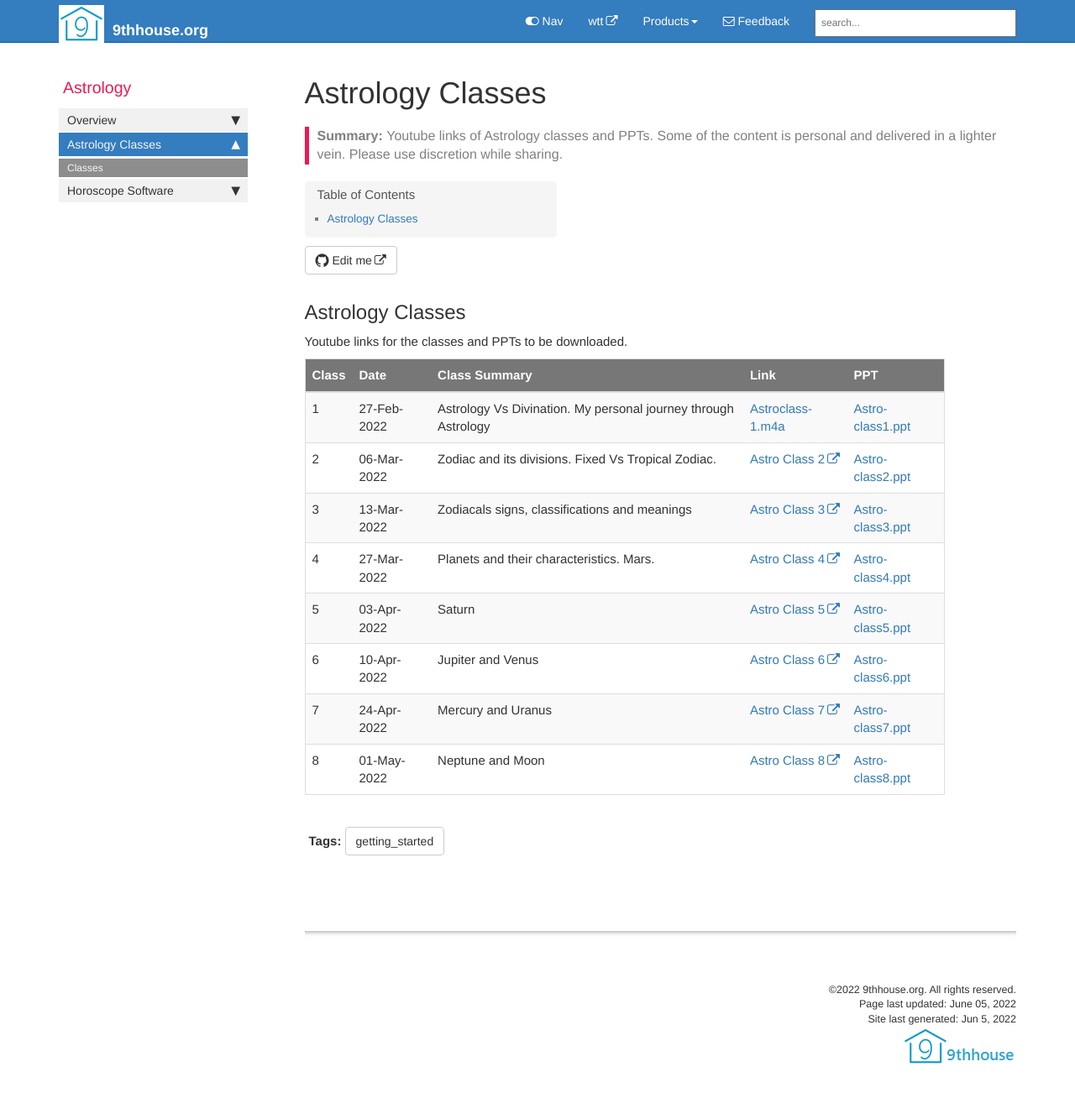
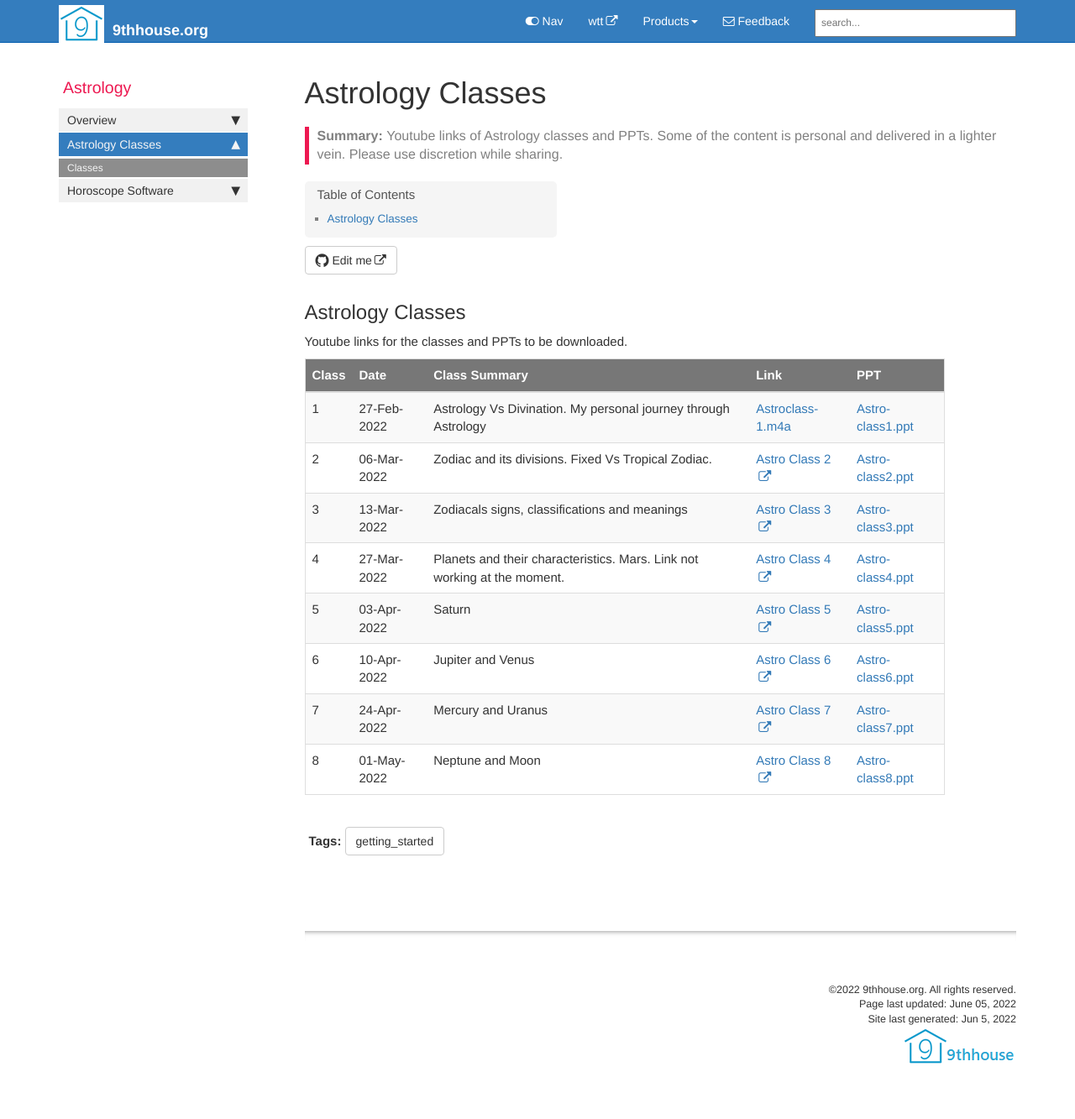
Before and after one commit to vadavalli/9th, a Jekyll site: the page built from pages/mydoc/mydoc_astrology_classes.md, in a window 1280 px wide. Shown: the whole page at 84% size. Built offline with Jekyll 4.4.1, drawn with Linux system fonts in a browser that asks for light colours; comment, search, counter and statistics services are not loaded.

Commit message:
edit1
edit

```diff
--- a/pages/mydoc/mydoc_astrology_classes.md
+++ b/pages/mydoc/mydoc_astrology_classes.md
@@ -18,7 +18,7 @@ Youtube links for the classes and PPTs to be downloaded.
 |1| 27-Feb-2022 | Astrology Vs Divination. My personal journey through Astrology | [Astroclass-1.m4a](downloads/Astroclass-1.m4a) | [Astro-class1.ppt](downloads/Astro-class1.ppt) |
 |2| 06-Mar-2022 | Zodiac and its divisions. Fixed Vs Tropical Zodiac. | [Astro Class 2](https://youtu.be/lBGD0v_snP0){:target="_blank"} | [Astro-class2.ppt](downloads/Astro-class2.ppt) |
 |3| 13-Mar-2022 |Zodiacals signs, classifications and meanings  | [Astro Class 3](https://youtu.be/OVJYQ0I8T10){:target="_blank"} | [Astro-class3.ppt](downloads/Astro-class3.ppt) |
-|4| 27-Mar-2022 | Planets and their characteristics. Mars. | [Astro Class 4](https://www.youtube.com/watch?v=xuoQsetVmz4){:target="_blank"} | [Astro-class4.ppt](downloads/Astro-class4.ppt) |
+|4| 27-Mar-2022 | Planets and their characteristics. Mars. Link not working at the moment.| [Astro Class 4](https://www.youtube.com/watch?v=xuoQsetVmz4){:target="_blank"} | [Astro-class4.ppt](downloads/Astro-class4.ppt) |
 |5| 03-Apr-2022 | Saturn | [Astro Class 5](https://www.youtube.com/watch?v=SmZcrOEK27E){:target="_blank"} | [Astro-class5.ppt](downloads/Astro-class5.ppt) |
 |6| 10-Apr-2022 | Jupiter and Venus | [Astro Class 6](https://youtu.be/Mq8D2uia6Fs){:target="_blank"} | [Astro-class6.ppt](downloads/Astro-class6.ppt) |
 |7| 24-Apr-2022 | Mercury and Uranus | [Astro Class 7](https://youtu.be/9nb8IzFoLHo){:target="_blank"} | [Astro-class7.ppt](downloads/Astro-class7.ppt) |
```
